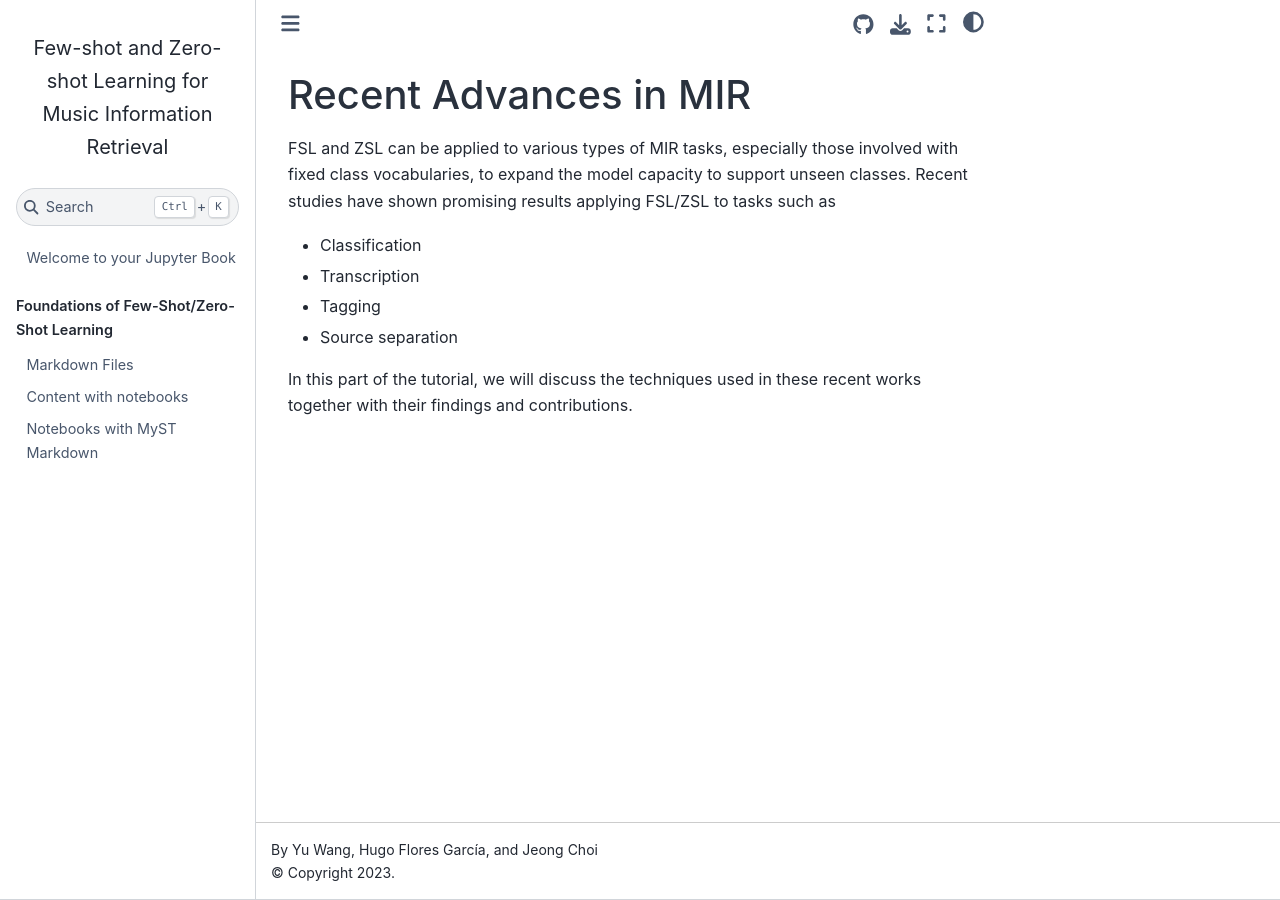
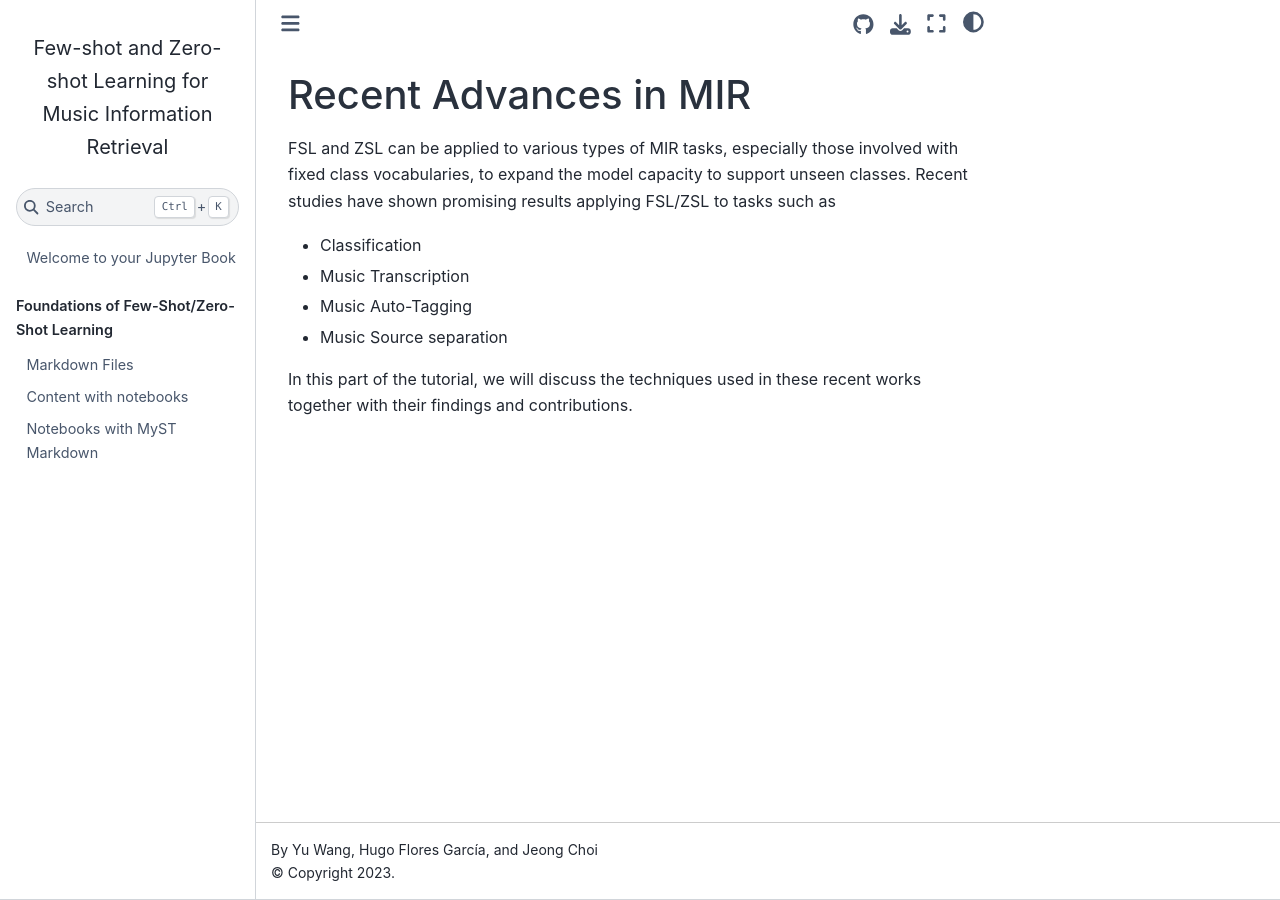
Before and after one commit to music-fsl-zsl/tutorial, a Jupyter Book: the page built from book/recent-advances/introduction.md, in a window 1280 px wide. Built offline with Jupyter Book 1.0.4 settings and Sphinx 7.4.7 and the Sphinx Book theme 1.1.4, drawn with Linux system fonts in a browser that asks for light colours.

Commit message:
update intro

```diff
--- a/book/recent-advances/introduction.md
+++ b/book/recent-advances/introduction.md
@@ -2,8 +2,8 @@
 
 FSL and ZSL can be applied to various types of MIR tasks, especially those involved with fixed class vocabularies, to expand the model capacity to support unseen classes. Recent studies have shown promising results applying FSL/ZSL to tasks such as
 - Classification
-- Transcription
-- Tagging
-- Source separation
+- Music Transcription
+- Music Auto-Tagging
+- Music Source separation
 
 In this part of the tutorial, we will discuss the techniques used in these recent works together with their findings and contributions.
```
